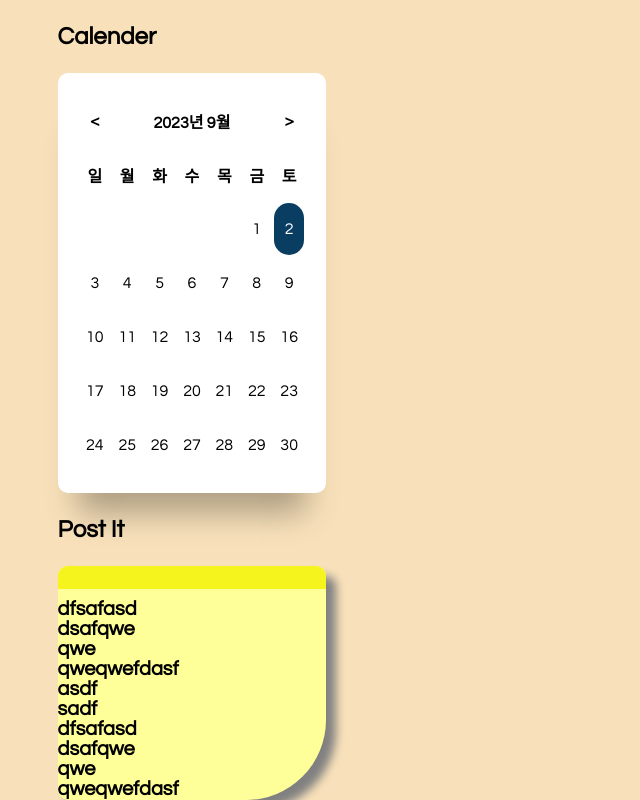
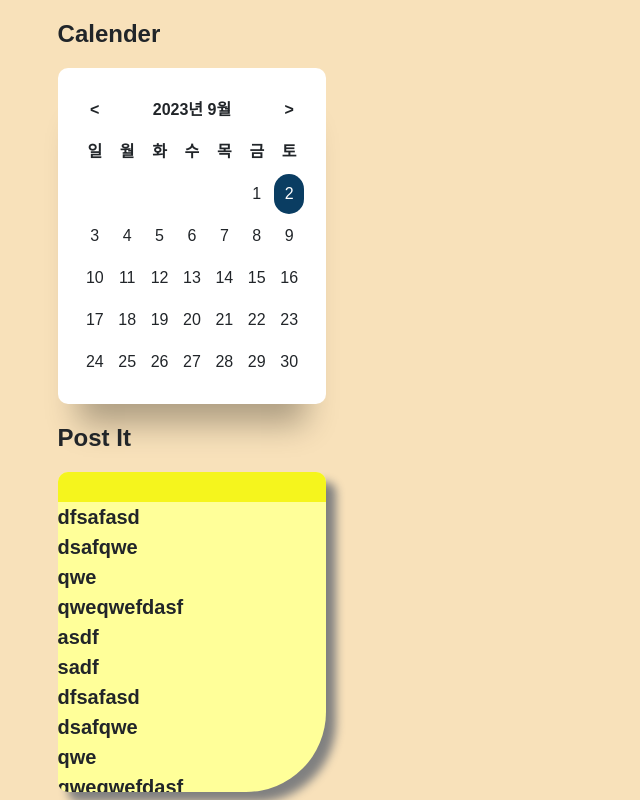
Before and after one commit to qjatjs123123/Next.js-ToDoList, a Next.js app in the folder todolist/: page /calender in a window 1280 px wide. Shown: the whole page, without its empty margins (0-640 px from the left). Built offline with nearby package versions, Linux system fonts and the light colour scheme.

Commit message:
모달창구현

```diff
--- a/todolist/app/calender/PostIt.js
+++ b/todolist/app/calender/PostIt.js
@@ -1,30 +1,59 @@
 'use client'
 
-import { useEffect } from "react"
+import { useState } from 'react';
 
-export default function PostIt(props){
-    return(
+import Modal from 'react-bootstrap/Modal';
+export default function PostIt(props) {
+
+    const [show, setShow] = useState(false);
+    return (
         <div className="PostIt">
-            <div className="PostIt_title"></div>
-            dfsafasd <br/>
-            dsafqwe <br/>
-            qwe <br/>
-            qweqwefdasf <br/>
-            asdf <br/>
-            sadf <br/>
-            dfsafasd <br/>
-            dsafqwe <br/>
-            qwe <br/>
-            qweqwefdasf <br/>
-            asdf <br/>
-            sadf <br/>
-            dfsafasd <br/>
-            dsafqwe <br/>
-            qwe <br/>
-            qweqwefdasf <br/>
-            asdf <br/>
-            sadf <br/>
-            dfsafasd <br/>
+            <div onClick={() => { setShow(true) }}>
+                <div className="PostIt_title"></div>
+                dfsafasd <br />
+                dsafqwe <br />
+                qwe <br />
+                qweqwefdasf <br />
+                asdf <br />
+                sadf <br />
+                dfsafasd <br />
+                dsafqwe <br />
+                qwe <br />
+                qweqwefdasf <br />
+                asdf <br />
+                sadf <br />
+                dfsafasd <br />
+                dsafqwe <br />
+                qwe <br />
+                qweqwefdasf <br />
+                asdf <br />
+                sadf <br />
+                dfsafasd <br />
+            </div>
+
+            <Modal
+                show={show}
+                onHide={() => setShow(false)}
+                dialogClassName="modal-90w"
+                aria-labelledby="example-custom-modal-styling-title"
+            >
+                <Modal.Header closeButton>
+                    <Modal.Title id="example-custom-modal-styling-title">
+                        Custom Modal Styling
+                    </Modal.Title>
+                </Modal.Header>
+                <Modal.Body>
+                    <p>
+                        Ipsum molestiae natus adipisci modi eligendi? Debitis amet quae unde
+                        commodi aspernatur enim, consectetur. Cumque deleniti temporibus
+                        ipsam atque a dolores quisquam quisquam adipisci possimus
+                        laboriosam. Quibusdam facilis doloribus debitis! Sit quasi quod
+                        accusamus eos quod. Ab quos consequuntur eaque quo rem! Mollitia
+                        reiciendis porro quo magni incidunt dolore amet atque facilis ipsum
+                        deleniti rem!
+                    </p>
+                </Modal.Body>
+            </Modal>
         </div>
     )
 }
--- a/todolist/app/calender/page.js
+++ b/todolist/app/calender/page.js
@@ -8,11 +8,11 @@ export default function Calender(){
     return(
         <div style={{height:'100%', width:'100%'}}>
             <div className="datepicker_container">
-                <div style={{width : '70%', display:'flex', flexDirection:'row'}}>
+                <div style={{width : '70%', display:'flex', flexDirection:'row',marginTop:'1rem'}}>
                     <p className="calender_font">Calender</p>
                 </div>
                 <Datepicker setDate={setDate}/>
-                <div style={{width : '70%', display:'flex', flexDirection:'row'}}>
+                <div style={{width : '70%', display:'flex', flexDirection:'row',marginTop:'1rem'}}>
                     <p className="calender_font">Post It</p>
                 </div>
                 <PostIt/>
--- a/todolist/app/globals.css
+++ b/todolist/app/globals.css
@@ -1,4 +1,5 @@
-@import url('https://fonts.googleapis.com/css?family=Questrial&display=swap');
+
+
 body,html{
     font-family: 'Questrial', sans-serif;
     margin:0 auto;
@@ -14,6 +15,10 @@ body,html{
     width:30%;
     height: 100%;
 }
+table{
+    border-collapse: initial ;
+    caption-side: initial ;
+}
 .datepicker_table{
     justify-content:center;
     align-items:center;
@@ -21,12 +26,12 @@ body,html{
     padding:20px;
     border-radius:10px;
     width:70%;
-    height: 30%;
+    height: 40%;
     box-shadow:0px 40px 30px -20px rgba(0,0,0,0.3);
 }
 .datepicker_table td, th{
-    width: 50px;
-    height: 50px;
+    width: 40px;
+    height: 40px;
     border-radius:50px;
 }
 .control:hover,
@@ -45,7 +50,7 @@ body,html{
 }
 .PostIt{
     margin-bottom: auto;
-    height:35%;
+    height:40%;
     border-radius:10px;
     width:70%;
     background-color: #FFFF99;
@@ -60,7 +65,8 @@ body,html{
 }
 .PostIt_title{
     width:100%;
-    height:10%;
+    height:30px;
     background-color: #f5f51d;
-    margin-bottom: 10px;
+    margin-bottom: 10x;
 }
+@import url('https://fonts.googleapis.com/css?family=Questrial&display=swap');
--- a/todolist/app/layout.js
+++ b/todolist/app/layout.js
@@ -1,4 +1,8 @@
+import 'bootstrap/dist/css/bootstrap.min.css';
 import './globals.css'
+
+
+
 import { Inter } from 'next/font/google'
 
 const inter = Inter({ subsets: ['latin'] })
--- a/todolist/package.json
+++ b/todolist/package.json
@@ -9,8 +9,10 @@
     "lint": "next lint"
   },
   "dependencies": {
+    "bootstrap": "^5.3.1",
     "next": "13.4.19",
     "react": "18.2.0",
+    "react-bootstrap": "^2.8.0",
     "react-dom": "18.2.0"
   }
 }
```
Also changed, not shown: 1 other file (tests, documents, lock files or other folders).
